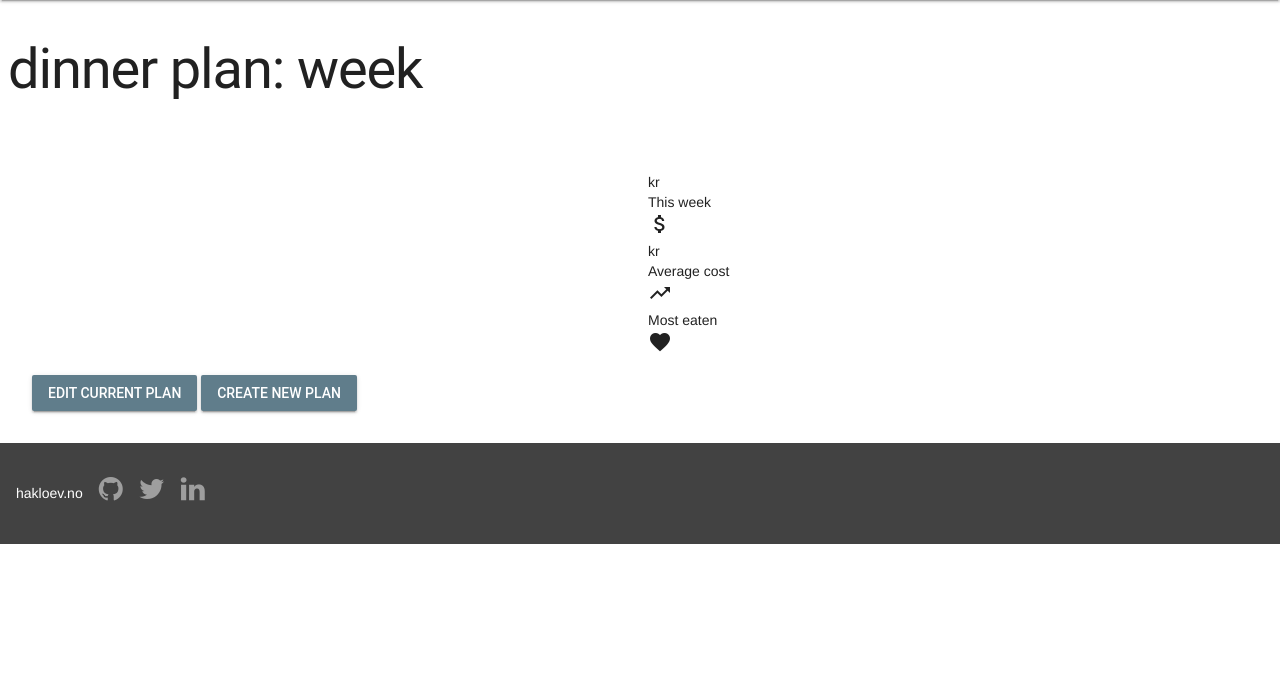
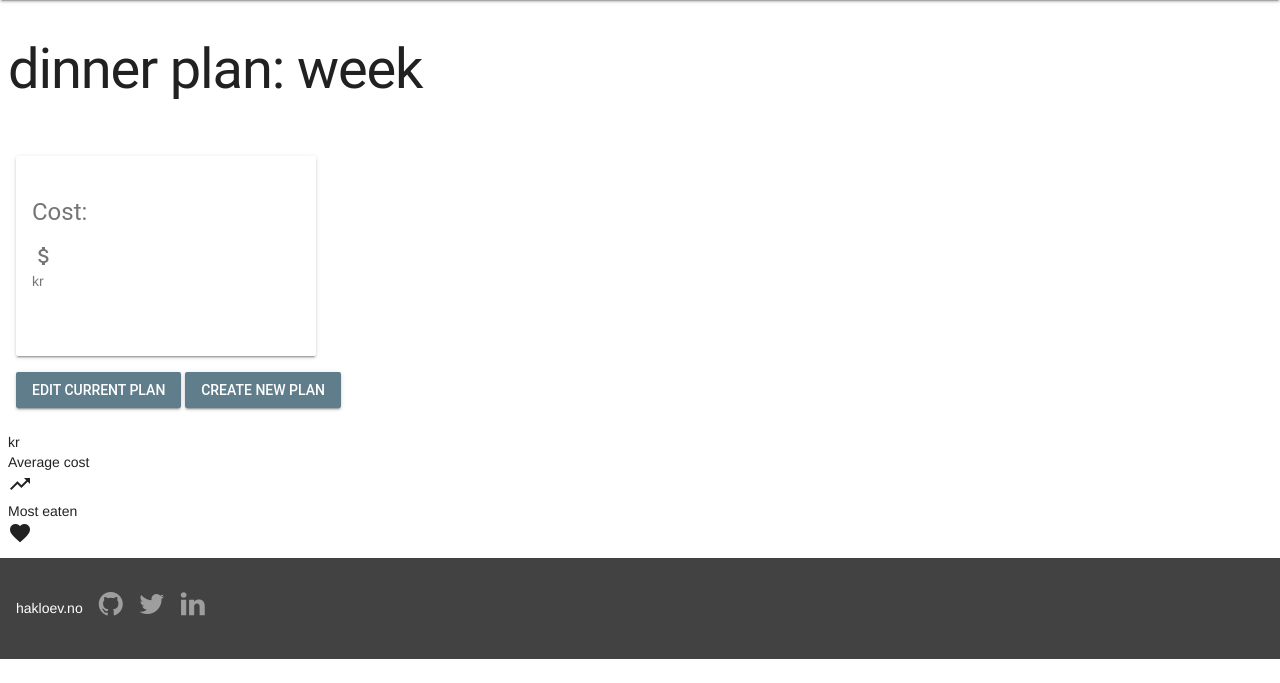
Before and after one commit to hakloev/hakloevno, a Django app: template apps/foodplan/templates/foodplan/index.html in a window 1280 px wide. Shown: the part 64-747 px from the top of the page. Run offline with Django 3.2, Linux system fonts and the light colour scheme; the template is opened without the code that fills it, so the values that code supplies are empty; parts of the project's set-up code (start-up, migrations or seed data) failed here and were passed over; some libraries are stand-ins or nearby versions.

Commit message:
Adds design suggestion to food plans

```diff
--- a/apps/foodplan/templates/foodplan/index.html
+++ b/apps/foodplan/templates/foodplan/index.html
@@ -1,48 +1,54 @@
 {% extends 'base.html' %}
 
 {% block content %}
-     <section class="hn-border--color-grey hn-text--centered" id="hn-border">
+     <section class="hn-border--color-grey hn-text--centered hn-padding-85-vertical" id="hn-border">
         <div class="mdl-grid">
             <div class="mdl-cell--12-col">
                 <h1>dinner plan: week {{ plan.week }}</h1>
             </div>
         </div>
     </section>
-    <section class="hn-padding-50-vertical" id="hn-food">
-        <div class="mdl-grid hn-container--max-width-85">
-            <div class="mdl-cell mdl-cell--12-col">
-                <div class="mdl-grid">
-                    <div class="mdl-cell mdl-cell--6-col mdl-cell--12-col-tablet mdl-cell--12-col-phone">
-                        <ul class="mdl-list" id="hn-food-list">
+    <section class="mdl-grid hn-container--max-width-85 hn-padding-50-vertical" id="hn-food">
         {% for meal in plan.items.all %}
-                                <li class="mdl-list__item mdl-list__item--two-line">
-                                    <span class="mdl-list__item-primary-content">
-                                        <span>{{ meal.get_day_display }}</span>
-                                        <span class="mdl-list__item-sub-title"><a href="{{ meal.recipe.url }}" target="_blank">{{ meal.recipe.title }}</a></span>
-                                    </span>
-                                    <span class="mdl-list__item-secondary-action">
-                                        <label class="mdl-checkbox mdl-js-checkbox mdl-js-ripple-effect" for="id_meal-checkbox-{{ meal.pk }}">
-                                            <input type="checkbox" id="id_meal-checkbox-{{ meal.pk }}" class="mdl-checkbox__input meal-checkbox" {% if meal.eaten %}checked{% endif %} />
-                                        </label>
-                                    </span>
-                                </li>
-                            {% endfor %}
-                        </ul>
+        <div class="mdl-card mdl-shadow--2dp mdl-cell mdl-cell--3-col hn-food-card">
+            <div class="mdl-card__title">
+                <h2 class="mdl-card__title-text">{{ meal.get_day_display }}</h2>
             </div>
-                    <div class="mdl-cell mdl-cell--6-col mdl-cell--12-col-tablet mdl-cell--12-col-phone">
-                        <div class="hn-food-stats">
-                            <div class="hn-food-stats__details">
-                                <div class="hn-food-stats__detail">
-                                    <span class="hn-food-stats__detail-text">{{ plan.cost|floatformat:2 }} kr</span>
+            <div class="mdl-card__supporting-text">
+                {{ meal.recipe.title }}
             </div>
-                                <div class="hn-food-stats__header">
-                                    <span class="hn-food-stats__header-text">This week</span>
+            <div class="mdl-card__actions mdl-card--border">
+                <a href="{{ meal.recipe.url }}" class="mdl-button mdl-button--colored mdl-js-button mdl-js-ripple-effect {% if meal.eaten %}mdl-button--disabled{% endif %}">Oppskrift</a>
             </div>
         </div>
-                            <div class="hn-food-stats__icon">
-                                  <i class="material-icons">attach_money</i>
+        {% endfor %}
+        <div class="mdl-card mdl-shadow--2dp mdl-cell mdl-cell--3-col">
+            <div class="mdl-card__supporting-text mdl-card--expand">
+                <h4>Cost:</h4>
+                <div id="hn-food-cost">
+                    <div>
+                        <i class="material-icons hn-food-cost__icon">attach_money</i>
+                    </div>
+                    <span class="hn-food-cost__text">
+                        {{ plan.cost|floatformat:2 }} kr
+                    </span>
                 </div>
             </div>
+        </div>
+        <div class="mdl-cell mdl-cell--12-col">
+            <div>
+            <a href="{% url 'food:plan_edit' year=plan.year week=plan.week %}" class="mdl-button mdl-js-button mdl-button--raised mdl-button--colored">
+                Edit Current Plan
+            </a>
+            <a href="{% url 'food:plan_create' %}" class="mdl-button mdl-js-button mdl-button--raised mdl-button--colored">
+                Create New Plan
+            </a>
+            </div>
+        </div>
+    </section>
+
+
+<div class="mdl-cell mdl-cell--6-col mdl-cell--12-col-tablet mdl-cell--12-col-phone">
     <div class="hn-food-stats">
         <div class="hn-food-stats__details">
             <div class="hn-food-stats__detail">
@@ -70,18 +76,4 @@
         </div>
     </div>
 </div>
-                    <div class="mdl-cell mdl-cell--12-col">
-                        <div>
-                            <a href="{% url 'food:plan_edit' year=plan.year week=plan.week %}" class="mdl-button mdl-js-button mdl-button--raised mdl-button--colored">
-                                Edit Current Plan
-                            </a>
-                            <a href="{% url 'food:plan_create' %}" class="mdl-button mdl-js-button mdl-button--raised mdl-button--colored">
-                                Create New Plan
-                            </a>
-                        </div>
-                    </div>
-                </div>
-            </div>
-        </div>
-    </section>
 {% endblock %}
--- a/hakloevno/templates/index.html
+++ b/hakloevno/templates/index.html
@@ -36,7 +36,7 @@
             </div>
         </div>
     </section>
-    <section class="hn-border--color-black hn-text--centered" id="hn-border">
+    <section class="hn-border--color-black hn-text--centered hn-padding-85-vertical" id="hn-border">
         <div class="mdl-grid">
             <div class="mdl-cell--12-col">
                 <h1>latest blog posts</h1>
```
Also changed, not shown: apps/foodplan/templates/foodplan/create_plan.html (+19 -9 lines), apps/foodplan/templates/foodplan/plan_details.html (+29 -20 lines), files/static/js/DinnerPlan.js (+10 -12 lines), files/static/scss/main.scss (+56 -2 lines). Lines whose indentation alone changed are shown as unchanged.
